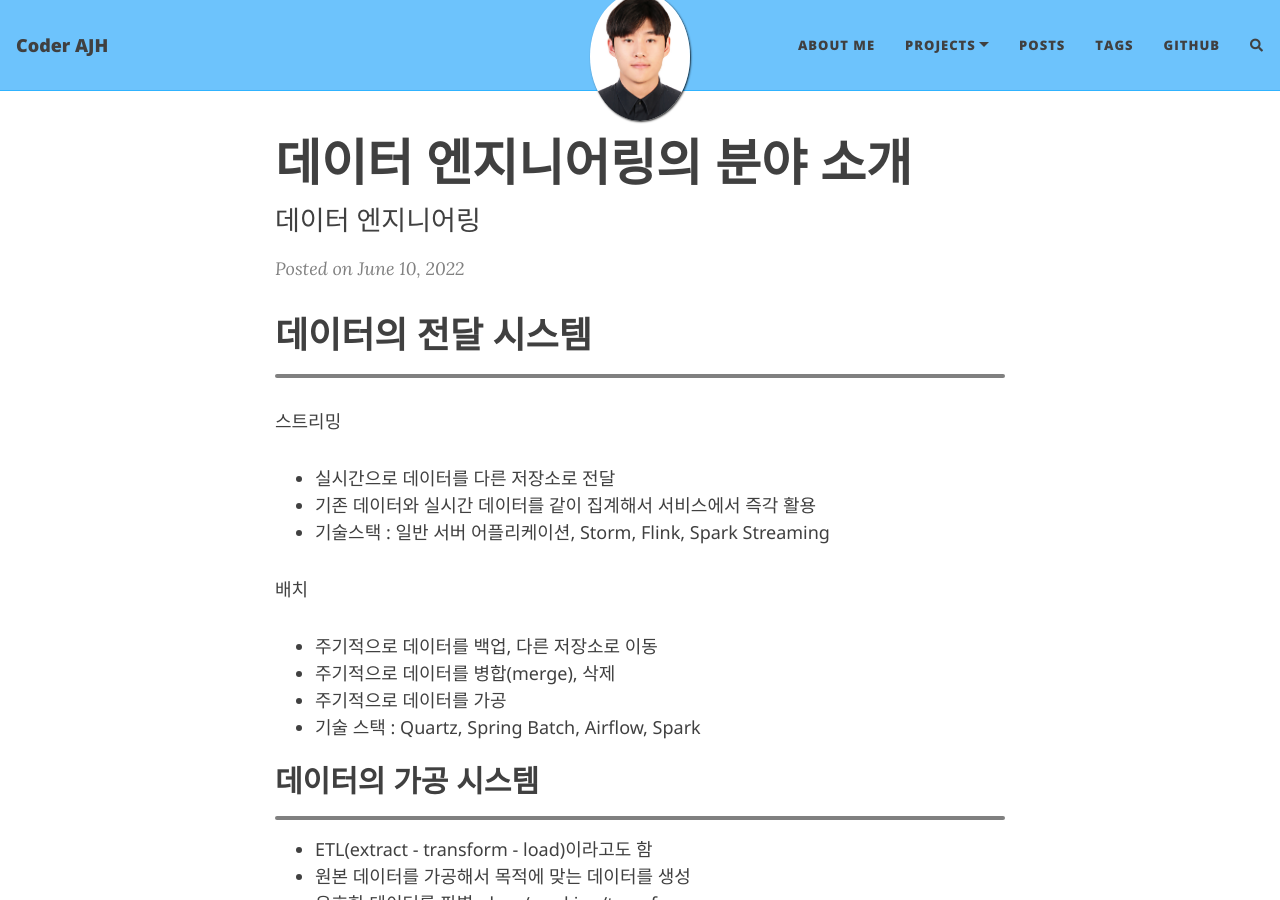
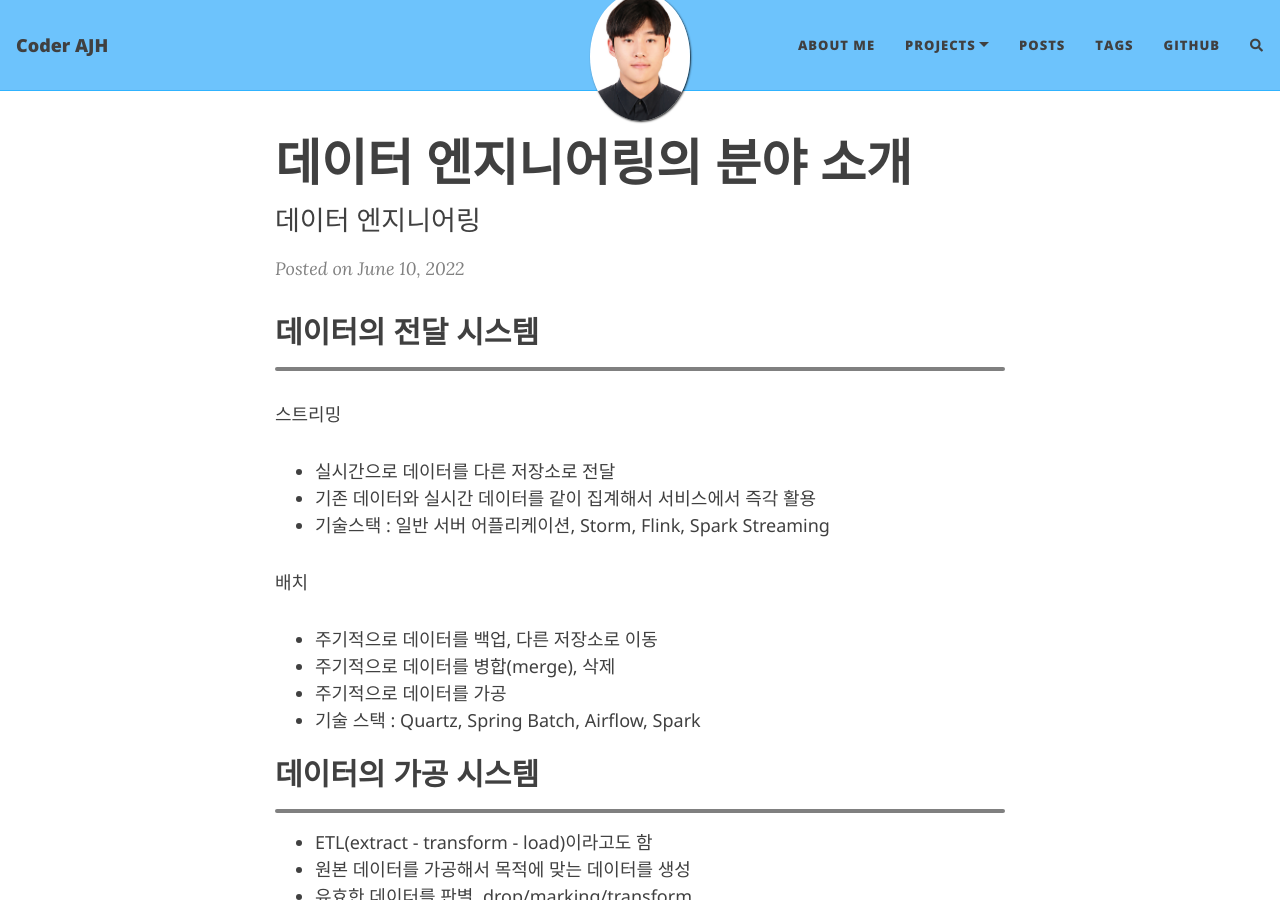
Before and after one commit to junhong625/junhong625.github.io, a Jekyll site: the page built from _posts/Data Engineering/2022-06-10-데이터 엔지니어링의 분야 소개.md, in a window 1280 px wide and 900 px high. Built offline with Jekyll 4.4.1, drawn with Linux system fonts in a browser that asks for light colours; nearby versions of some CDN libraries; comment, search, counter and statistics services are not loaded.

```diff
--- a/_posts/Data Engineering/2022-06-10-데이터 엔지니어링의 분야 소개.md
+++ b/_posts/Data Engineering/2022-06-10-데이터 엔지니어링의 분야 소개.md
@@ -7,7 +7,7 @@ gh-badge: [star, fork, follow]
 tags : [Data Engineer]
 comments: true
 ---
-# 데이터의 전달 시스템
+## 데이터의 전달 시스템
 ***
 스트리밍
 - 실시간으로 데이터를 다른 저장소로 전달
```
